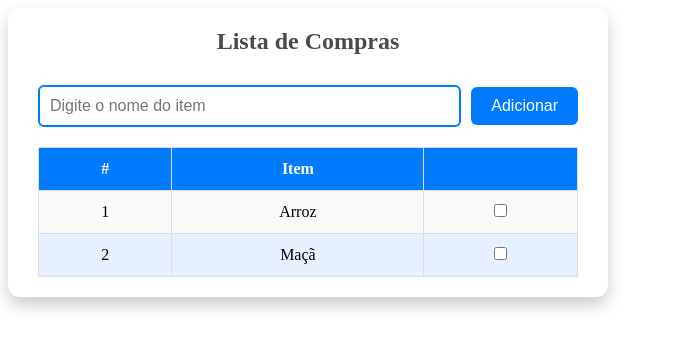
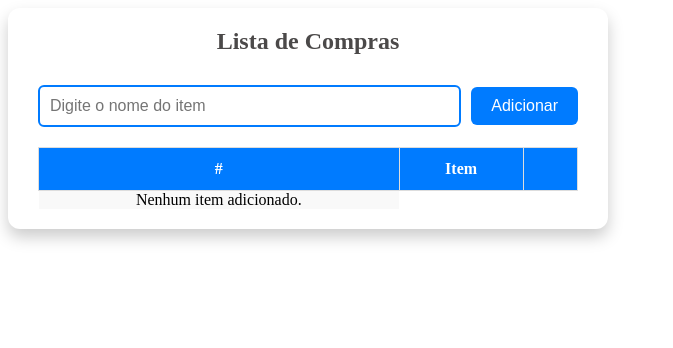
Before and after one commit to andre-chagas/Angular_Udemy, an Angular app in the folder Conceitos_basicos/: page / in a window 1280 px wide. Shown: the top 348 px of the page, without its empty margins (0-673 px from the left). Built offline with nearby package versions, Linux system fonts and the light colour scheme.

Commit message:
fix: Utilizando o @for e o ngFor para renderizar componentes de lista

```diff
--- a/Conceitos_basicos/src/app/lista-compras/lista-compras.component.html
+++ b/Conceitos_basicos/src/app/lista-compras/lista-compras.component.html
@@ -19,16 +19,17 @@
       </tr>
     </thead>
     <tbody>
-      <tr>
-        <td>1</td>
-        <td>Arroz</td>
-        <td><input type="checkbox" /></td>
-      </tr>
-      <tr>
-        <td>2</td>
-        <td>Maçã</td>
-        <td><input type="checkbox" /></td>
-      </tr>
+      @for( elemento of lista; track elemento.id ) {
+          <tr>
+            <td>{{ elemento.id }}</td>
+            <td>{{ elemento.nome }}</td>
+            <td><input type="checkbox" /></td>
+          </tr>
+      } @empty {
+        <tr colspan="3">
+          Nenhum item adicionado.
+        </tr>
+      }
     </tbody>
   </table>
 </div>
--- a/Conceitos_basicos/src/app/lista-compras/lista-compras.component.ts
+++ b/Conceitos_basicos/src/app/lista-compras/lista-compras.component.ts
@@ -1,10 +1,11 @@
 import { Component } from '@angular/core';
 import { FormsModule } from '@angular/forms'
 import { ItemLista } from './itemlista'
+import { CommonModule } from '@angular/common';
 
 @Component({
   selector: 'app-lista-compras',
-  imports: [ FormsModule ],
+  imports: [ FormsModule, CommonModule ],
   templateUrl: './lista-compras.component.html',
   styleUrl: './lista-compras.component.scss'
 })
@@ -21,7 +22,5 @@ export class ListaComprasComponent {
     this.lista.push(itemLista);
 
     this.item = '';
-
-    console.table(this.lista)
   }
 }
```
